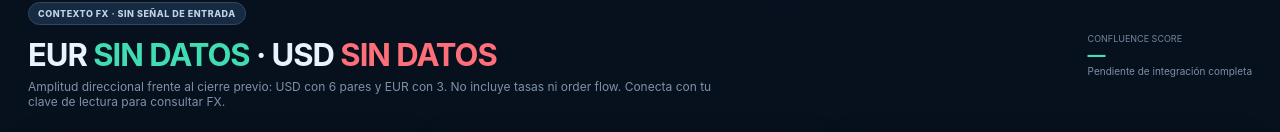
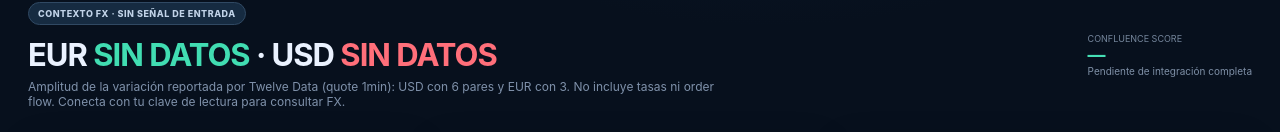
Before and after one commit to vjzuniromero89-stack/6E-Market-Command, a Next.js app: page / in a window 1280 px wide. Shown: the part 507-639 px from the top of the page. Built offline with nearby package versions, Linux system fonts and the light colour scheme.

Commit message:
Add files via upload

```diff
--- a/app/page.js
+++ b/app/page.js
@@ -7,7 +7,7 @@ const usd=['EUR/USD','USD/JPY','USD/CHF','USD/CAD','GBP/USD','AUD/USD'];
 const eur=['EUR/USD','EUR/GBP','EUR/JPY'];
 function FxPair({symbol, data, now}) {
   const q = data?.quotes?.find(q => q.symbol === symbol);
-  const status = !q || q.price === null ? 'SIN DATOS' : q.status !== 'fresh' || now - Date.parse(q.asOf) > 1800000 || now - Date.parse(data.fetchedAt) > 1800000 ? 'ANTIGUO' : 'REAL · CACHÉ';
+  const status = !q || q.price === null ? 'SIN DATOS' : q.status !== 'fresh' || now - Date.parse(q.asOf) > 1800000 || now - Date.parse(data.fetchedAt) > 1800000 ? 'ANTIGUO' : 'REAL · VELA 1 MIN';
   return <Pair p={[symbol, status + (q?.asOf ? ' · ' + new Date(q.asOf).toLocaleString() : ''), q?.price != null ? q.price.toFixed(symbol.endsWith('JPY') ? 3 : 5) : '—', q?.change != null ? (q.change > 0 ? '+' : '') + q.change.toFixed(2) + '%' : '—', q?.change > 0 ? 'up' : q?.change < 0 ? 'down' : '']} />;
 }
 const label = value => value == null ? 'SIN DATOS' : value.score > 50 ? 'STRONG' : value.score < 50 ? 'WEAK' : 'NEUTRAL';
@@ -19,7 +19,7 @@ export default function Page(){const [token,setToken]=useState(''); const {data,
 <header><div className="brand"><div className="logo"><Waves/></div><div><b>6E MARKET COMMAND</b><span>EUR/USD Intermarket Intelligence</span></div></div><div className="session"><Radio size={15}/><span>FX CONTEXT</span><b>20 MIN</b></div><div className="headicons"><Bell/><Settings2/><div className="avatar">VZ</div></div></header>
 <LiveFeed onTokenChange={setToken}/><div className="demo-label">FX: Twelve Data · actualización máxima cada 20 minutos. DXY, tasas, otros mercados y señales avanzadas: DEMO. El 6E real está en el panel NinjaTrader.</div>
 <div className="ticker"><span>EUR/USD <b>{data?.quotes?.find(q=>q.symbol==='EUR/USD')?.price?.toFixed(5) || '—'}</b> <i>Ver antigüedad en EUR Engine</i></span><span>DXY <b>DEMO</b></span><span>GC <b>DEMO</b></span><span>US2Y <b>DEMO</b></span><span>US10Y <b>DEMO</b></span><span>CL <b>DEMO</b></span></div>
-<section className="hero"><div><Pill>CONTEXTO FX · SIN SEÑAL DE ENTRADA</Pill><h1>EUR <span>{label(strength?.EUR)}</span> · USD <span className="weak">{label(strength?.USD)}</span></h1><p>Amplitud direccional frente al cierre previo: USD con 6 pares y EUR con 3. No incluye tasas ni order flow. {data?.fetchedAt ? 'Última consulta: '+new Date(data.fetchedAt).toLocaleString()+'.' : 'Conecta con tu clave de lectura para consultar FX.'} {data?.reason ? 'Actualización pendiente: '+({not_configured:'falta configurar Twelve Data',storage_unavailable:'almacenamiento no disponible',daily_budget:'presupuesto diario agotado',cooldown:'caché protegida',provider_or_cache_unavailable:'proveedor o caché no disponible'}[data.reason] || 'sin datos')+'.' : ''}</p></div><div className="score"><div><small>CONFLUENCE SCORE</small><strong>—</strong><span>Pendiente de integración completa</span></div></div></section>
+<section className="hero"><div><Pill>CONTEXTO FX · SIN SEÑAL DE ENTRADA</Pill><h1>EUR <span>{label(strength?.EUR)}</span> · USD <span className="weak">{label(strength?.USD)}</span></h1><p>Amplitud de la variación reportada por Twelve Data (quote 1min): USD con 6 pares y EUR con 3. No incluye tasas ni order flow. {data?.fetchedAt ? 'Última consulta: '+new Date(data.fetchedAt).toLocaleString()+'.' : 'Conecta con tu clave de lectura para consultar FX.'} {data?.reason ? 'Actualización pendiente: '+({not_configured:'falta configurar Twelve Data',storage_unavailable:'almacenamiento no disponible',daily_budget:'presupuesto diario agotado',cooldown:'caché protegida',provider_or_cache_unavailable:'proveedor o caché no disponible'}[data.reason] || 'sin datos')+'.' : ''}</p></div><div className="score"><div><small>CONFLUENCE SCORE</small><strong>—</strong><span>Pendiente de integración completa</span></div></div></section>
 <section className="gridTop"><div className="card"><div className="ct"><CircleDollarSign/><div><b>USD ENGINE</b><span>Dollar breadth</span></div><Pill>{label(strength?.USD)}</Pill></div><Meter label="USD Strength" value={strength?.USD ? strength.USD.score+'%' : '—'} sub="6 pares · positivos / total · planos cuentan ½" tone="redbar"/>{usd.map(symbol=><FxPair symbol={symbol} data={data} now={now} key={symbol}/>)}<Pair p={['DXY · DEMO','USD Index · no conectado','104.18','-0.34%','down']}/></div>
 <div className="card"><div className="ct"><Landmark/><div><b>EUR ENGINE</b><span>Euro breadth</span></div><Pill>{label(strength?.EUR)}</Pill></div><Meter label="EUR Strength" value={strength?.EUR ? strength.EUR.score+'%' : '—'} sub="3 pares · positivos / total · planos cuentan ½" tone="greenbar"/>{eur.map(symbol=><FxPair symbol={symbol} data={data} now={now} key={symbol}/>)}{['EURCHF','EURCAD','EURAUD'].map(symbol=><Pair p={[symbol+' · DEMO','No conectado · excluido de Strength','—','—','']} key={symbol}/>)}</div>
 <div className="card rates"><div className="ct"><Activity/><div><b>RATES ENGINE · DEMO</b><span>US vs Eurozone</span></div><Pill tone="green">EUR +</Pill></div><div className="rateHero"><small>US 2Y − DE 2Y SPREAD</small><b>+1.58%</b><em>▼ 6.4 bp today</em></div><div className="rateRow"><span>US 2Y</span><b>3.61%</b><i>▼ 4.2bp</i></div><div className="rateRow"><span>DE 2Y</span><b>2.03%</b><i className="up">▲ 2.2bp</i></div><div className="note"><TrendingUp/> Spread compression supports EUR relative to USD.</div><div className="banks"><div><span>FED EXPECTATION</span><b>DOVISH</b><small>Rates repricing lower</small></div><div><span>ECB EXPECTATION</span><b>NEUTRAL</b><small>Less dovish vs Fed</small></div></div></div></section>
```
